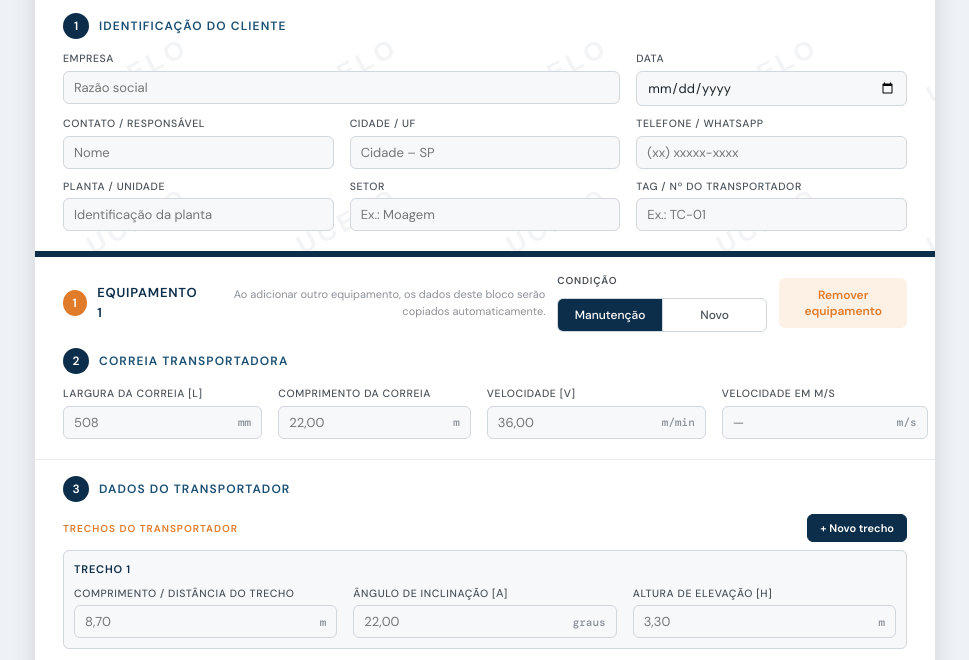
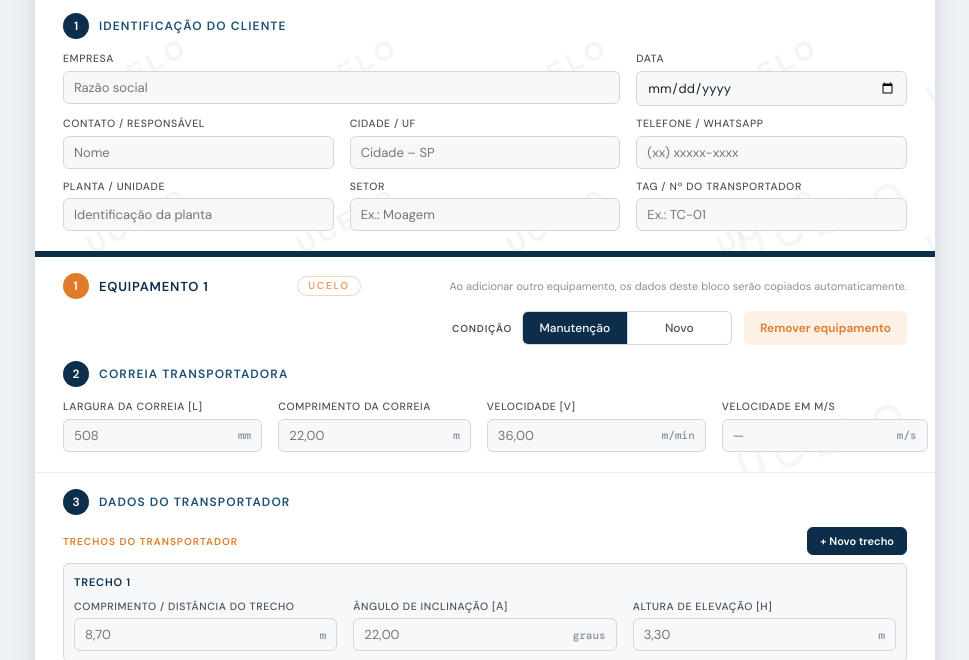
Before and after one commit to Danielmktucelo/Ficha-de-Coleta-Correias-Ucelo, a plain HTML site: page index.html in a window 1280 px wide. Shown: the part 173-833 px from the top of the page, without its empty margins (155-1124 px from the left). Drawn offline with nearby package versions, Linux system fonts and the light colour scheme.

Commit message:
Add strategic UCELO watermarks and stamps

```diff
--- a/index.html
+++ b/index.html
@@ -52,12 +52,12 @@
     content: "UCELO";
     position: absolute;
     inset: 0;
-    z-index: 20;
+    z-index: 0;
     pointer-events: none;
     display: flex;
     align-items: center;
     justify-content: center;
-    color: rgba(13,46,74,.045);
+    color: rgba(13,46,74,.035);
     font-size: clamp(72px, 16vw, 180px);
     font-weight: 700;
     letter-spacing: .24em;
@@ -112,9 +112,49 @@
     font-family: 'DM Mono', monospace;
   }
 
+  .brand-stamp {
+    display: inline-flex;
+    align-items: center;
+    justify-content: center;
+    border: 1px solid rgba(224,123,42,.35);
+    border-radius: 999px;
+    padding: 4px 10px;
+    color: rgba(224,123,42,.82);
+    background: rgba(255,255,255,.74);
+    font-size: 10px;
+    font-weight: 800;
+    line-height: 1;
+    letter-spacing: 1.8px;
+    text-transform: uppercase;
+    white-space: nowrap;
+  }
+
   /* ── SECTION ── */
-  .section { padding: 0 28px 20px; }
+  .section {
+    padding: 0 28px 20px;
+    position: relative;
+    overflow: hidden;
+  }
   .section + .section { border-top: 1px solid var(--gray-1); }
+  .section::after {
+    content: "UCELO";
+    position: absolute;
+    right: 18px;
+    bottom: 10px;
+    z-index: 0;
+    pointer-events: none;
+    color: rgba(13,46,74,.045);
+    font-size: 42px;
+    font-weight: 800;
+    letter-spacing: .22em;
+    line-height: 1;
+    transform: rotate(-18deg);
+    text-transform: uppercase;
+  }
+  .section > * {
+    position: relative;
+    z-index: 1;
+  }
 
   .section-header {
     display: flex;
@@ -587,6 +627,8 @@
   body.pdf-exporting .pulley-revestida label { font-size: 9.7px; padding-left: 4px; padding-right: 4px; justify-content: flex-start; min-width: 0; white-space: nowrap; }
   body.pdf-exporting .pulley-revestida input[type=radio] { flex: 0 0 auto; margin-right: 4px; }
   body.pdf-exporting .sketch-area { min-height: 130px; }
+  body.pdf-exporting .section::after { color: rgba(13,46,74,.055); }
+  body.pdf-exporting .brand-stamp { background: rgba(255,255,255,.9); }
   body.pdf-exporting .footer { padding: 15px 26px !important; }
   body.pdf-exporting .page-break { display: none !important; break-before: auto !important; page-break-before: auto !important; }
 
@@ -619,6 +661,7 @@
     align-items: center;
     justify-content: space-between;
     gap: 12px;
+    flex-wrap: wrap;
   }
   .equipment-title {
     display: flex;
@@ -645,6 +688,10 @@
     font-size: 11px;
     color: var(--gray-3);
     text-align: right;
+  }
+  .equipment-brand {
+    flex: 0 0 auto;
+    opacity: .9;
   }
   .equipment-actions {
     padding: 14px 28px 20px;
@@ -826,6 +873,8 @@
       break-inside: auto;
       page-break-inside: auto;
     }
+    .section::after { color: rgba(13,46,74,.055); }
+    .brand-stamp { background: rgba(255,255,255,.9); }
     .footer { padding: 4mm 7mm; }
   }
 
@@ -836,6 +885,7 @@
     .span2, .span3, .span4 { grid-column: span 1; }
     .header { flex-direction: column; align-items: flex-start; }
     .header-title { text-align: left; }
+    .equipment-brand { order: 3; }
   }
 </style>
 </head>
@@ -907,6 +957,7 @@
     <div class="equipment-panel" data-equipment-index="1">
       <div class="equipment-top">
         <div class="equipment-title"><span>1</span> Equipamento 1</div>
+        <div class="brand-stamp equipment-brand" aria-hidden="true">UCELO</div>
         <div class="equipment-copy-note">Ao adicionar outro equipamento, os dados deste bloco serão copiados automaticamente.</div>
         <div class="equipment-status">
           <label>Condição</label>
@@ -1436,6 +1487,7 @@
         <input type="text" placeholder="Nome">
       </div>
     </div>
+    <div class="brand-stamp footer-brand" aria-hidden="true">UCELO</div>
     <div style="font-size:10px;color:var(--gray-3);text-align:right;line-height:1.6">
       Ucelo Correias Transportadoras<br>
       DOC: CT-001 | Rev. 00
```
